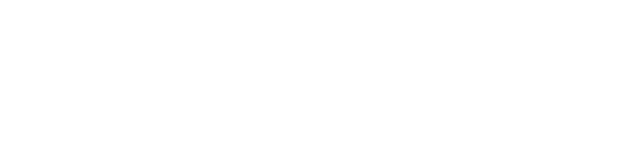
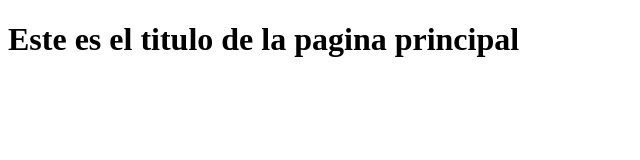
Before and after one commit to jorgitoreyes65/sistema-de-registro, a plain HTML site: page index.html in a window 1280 px wide. Shown: the whole page, without its empty margins (0-640 px from the left). Drawn offline with Linux system fonts and the light colour scheme.

Commit message:
titulo principal

```diff
--- a/index.html
+++ b/index.html
@@ -6,6 +6,6 @@
     <title>Registro de Juegos</title>
 </head>
 <body>
-
+    <h1>Este es el titulo de la pagina principal</h1>
 </body>
 </html>
```
